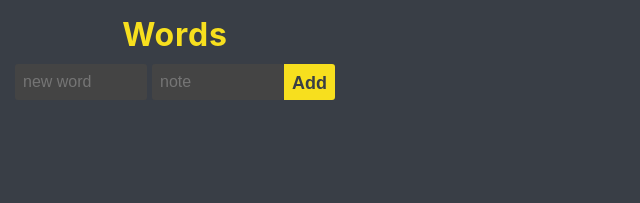
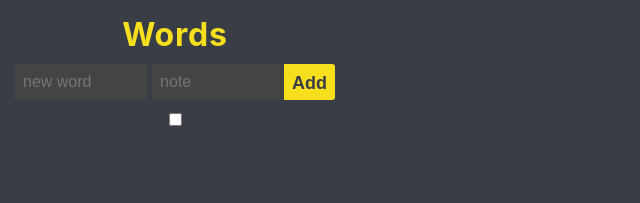
Before and after one commit to dand-code/plugin-chrome, a React (Create React App) app: page / in a window 1280 px wide. Shown: the top 203 px of the page, without its empty margins (0-640 px from the left). Built offline with nearby package versions, Linux system fonts and the light colour scheme.

Commit message:
add checkbox to active and desactive the extension

```diff
--- a/src/App.js
+++ b/src/App.js
@@ -1,7 +1,7 @@
 import React from 'react';
-import { useSetRecoilState, useRecoilValue } from 'recoil';
+import { useRecoilValue, useRecoilState } from 'recoil';
 //atom and selector
-import { wordListState } from './hooks/atom';
+import { wordListState, activateState } from './hooks/atom';
 import { updateWordList } from './hooks/selector';
 //components
 import AddWord from './components/AddWord';
@@ -9,11 +9,31 @@ import Words from './components/Words';
 //local storage
 import { save } from './services/localStorage';
 import { listTableDB } from './hooks/variables';
+//pass message
+import { emitMessage } from './services/syncMessage';
 
 
 export default function App() {
-  const setWordList = useSetRecoilState(wordListState);
-  const wordList = useRecoilValue(updateWordList);
+  const [wordList, setWordList] = useRecoilState(wordListState);
+  const wordListHTML = useRecoilValue(updateWordList);
+  const [activated, setActivated] = useRecoilState(activateState);
+
+  const updateActiveExtension = () => {
+    if (activated===true)
+      desactivateExtension();
+    else
+      activateExtension();
+  }
+
+  const activateExtension = () => {
+    setActivated(true);
+    emitMessage({ words: wordList });
+  }
+
+  const desactivateExtension = () => {
+    setActivated(false);
+    emitMessage("switch-off");
+  }
 
   const saveWord = (text) => {
     setWordList((...oldText) => {
@@ -24,15 +44,16 @@ export default function App() {
     });
   }
 
+
   return (
-
       <div className="page">
         <header>
           <h1>Words</h1>
         </header>
-        <main>
-          <AddWord saveWord={ saveWord }/>
-          <Words wordList={ wordList }/>
+      <main>
+
+        <AddWord saveWord={ saveWord }/>
+        <Words wordList={wordListHTML} updateActiveExtension={updateActiveExtension}/>
         </main>
       </div>
   );
--- a/src/components/DeleteItem.js
+++ b/src/components/DeleteItem.js
@@ -13,7 +13,6 @@ export default function DeleteItem(props) {
 
     function DeleteClick(e) {
         e.preventDefault();
-        console.log(word);
         const newList = list.filter(function (item) {
             return item.word !== word;
         });
--- /dev/null
+++ b/src/components/OnOffToggle.js
@@ -0,0 +1,16 @@
+import React from 'react';
+//PropTypes
+import PropTypes from 'prop-types';
+
+export default function onOffToggle(props) {
+  const updateActiveExtension = props.updateActiveExtension;
+
+  return (
+    <input type="checkbox" onChange={updateActiveExtension} />
+  )
+}
+
+
+onOffToggle.propTypes = {
+  updateActiveExtension:PropTypes.function
+};
--- a/src/components/Words.js
+++ b/src/components/Words.js
@@ -1,11 +1,14 @@
 import React from 'react';
 import Button from './Button';
+import OnOffToggle from './OnOffToggle';
 //PropTypes
 import PropTypes from 'prop-types';
 
 export default function Words(props) {
+  const updateActiveExtension = props.updateActiveExtension;
   return (
     <div>
+        <OnOffToggle updateActiveExtension={updateActiveExtension}/>
       <ul>
        {props.wordList}
       </ul>
@@ -15,5 +18,6 @@ export default function Words(props) {
 }
 
 Words.propTypes = {
-  wordList: PropTypes.array
+  wordList: PropTypes.array,
+  updateActiveExtension:PropTypes.function
 };
--- a/src/hooks/atom.js
+++ b/src/hooks/atom.js
@@ -14,6 +14,11 @@ export const wordListState = atom({
     default: getWordListState(),
 });
 
+export const activateState = atom({
+    key: 'activateState',
+    default: true,
+});
+
 
 async function getWordListState() {
     return await(fetch()) || [];
--- a/src/services/localStorage.js
+++ b/src/services/localStorage.js
@@ -1,8 +1,10 @@
 /* global chrome */
 
-function save(myList, item) {
-  storage(myList, item);
-  emitMessage(item);
+import { emitMessage } from './syncMessage';
+
+function save(myList, wordList) {
+  storage(myList, wordList);
+  emitMessage({ words: wordList });
 }
 
 function fetch() {
@@ -24,10 +26,6 @@ async function storage(myList, items) {
   });
 }
 
-function emitMessage(item) {
-  chrome.tabs.query({ active: true, currentWindow: true }, function (tabs) {
-    chrome.tabs.sendMessage(tabs[0].id, { words:  item});
-  });
-}
+
 
 export { save, fetch };
--- /dev/null
+++ b/src/services/syncMessage.js
@@ -0,0 +1,9 @@
+/* global chrome */
+
+function emitMessage(message) {
+    chrome.tabs.query({ active: true, currentWindow: true }, function (tabs) {
+      chrome.tabs.sendMessage(tabs[0].id, message);
+    });
+}
+
+export { emitMessage };
```
Also changed, not shown: public/replacement_words.js (+10 -2 lines), public/manifest.json, src/hooks/selector.js (line endings or trailing spaces).
